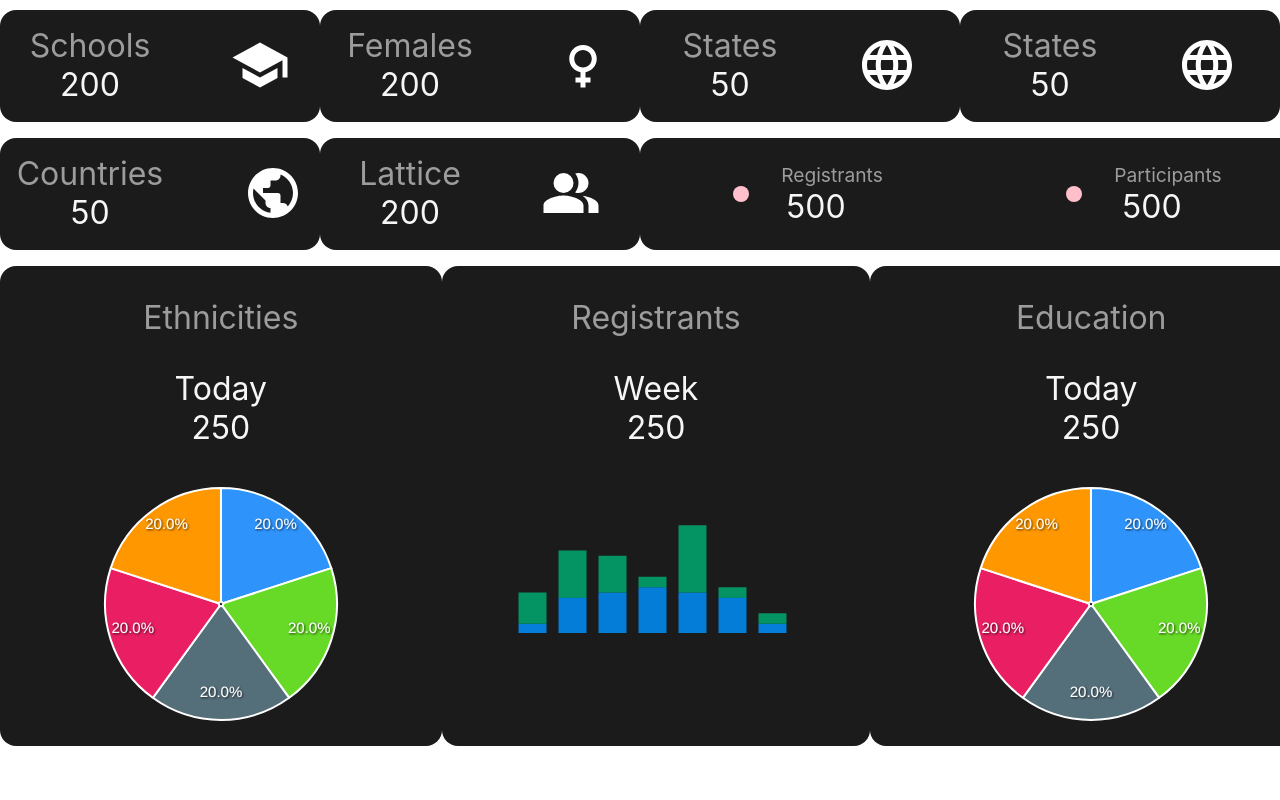
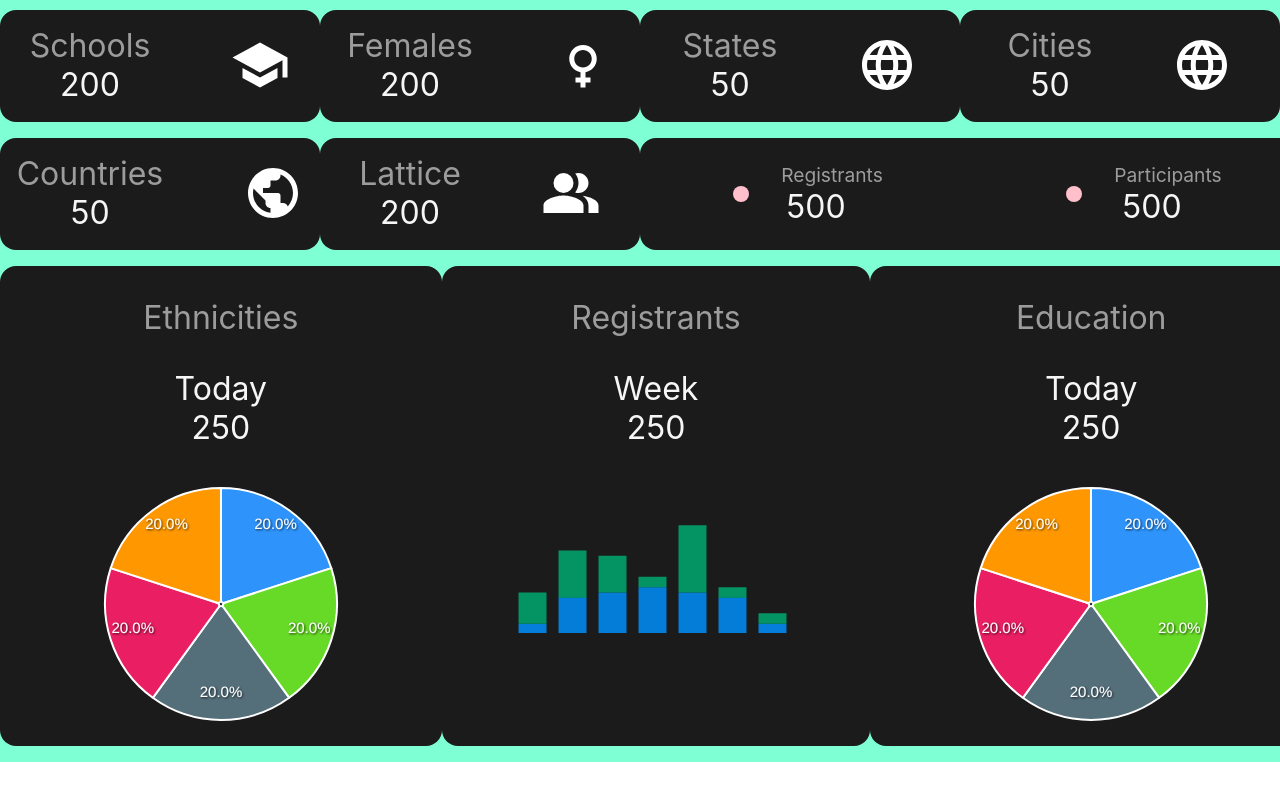
Before and after one commit to nishilfaldu/react-dashboard, a React (Create React App) app: page / in a window 1280 px wide. Shown: the top 800 px of the page. Built offline with nearby package versions, Linux system fonts and the light colour scheme.

Commit message:
first draft of dashboard

```diff
--- a/src/App.css
+++ b/src/App.css
@@ -3,4 +3,5 @@
   text-align: center;
   /* align-items: center; */
   justify-content: space-evenly;
+  background-color: aquamarine;
 }
--- a/src/components/StatsDashboard.js
+++ b/src/components/StatsDashboard.js
@@ -33,7 +33,7 @@ const StatsDashboard = function(){
                                         <LanguageIcon sx={{ fontSize: 60, color: 'white' }}/>
                                         }>
                 </IconFigureCard>
-                <IconFigureCard cardTitle="States" cardValue="50" Icon={
+                <IconFigureCard cardTitle="Cities" cardValue="50" Icon={
                                         <LanguageIcon sx={{ fontSize: 60, color: 'white' }}/>
                                         }>
                 </IconFigureCard>
```
